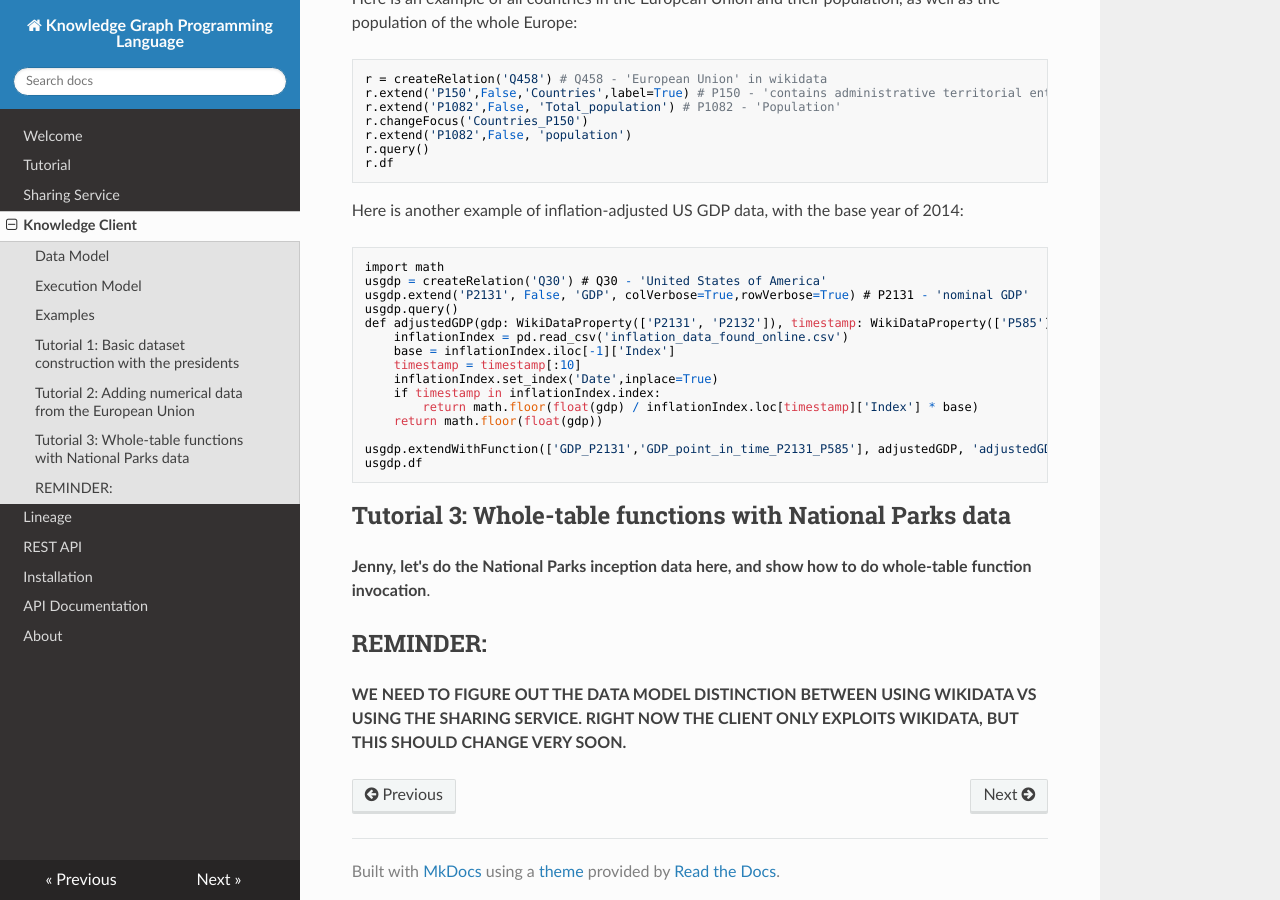
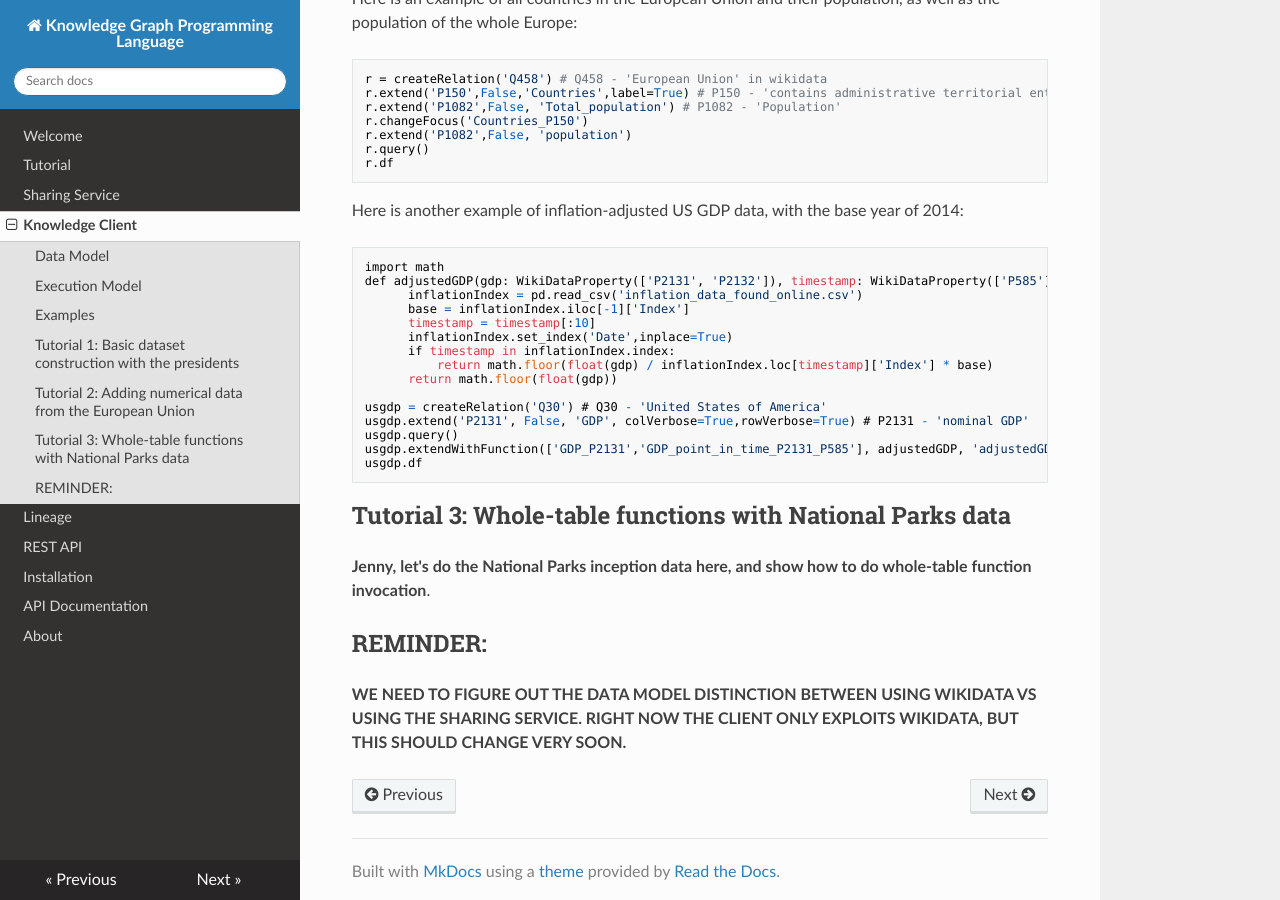
Before and after one commit to mikecafarella/KNP, an MkDocs documentation site: the page built from docs/knowledgeclient.md, in a window 1280 px wide and 900 px high, scrolled down 1999 px. Built offline with MkDocs 1.6.1, drawn with Linux system fonts in a browser that asks for light colours; nearby versions of some CDN libraries.

Commit message:
update Tutorials

```diff
--- a/docs/knowledgeclient.md
+++ b/docs/knowledgeclient.md
@@ -63,18 +63,18 @@ Here is an example of all countries in the European Union and their population,
 Here is another example of inflation-adjusted US GDP data, with the base year of 2014:
 
     import math
+    def adjustedGDP(gdp: WikiDataProperty(['P2131', 'P2132']), timestamp: WikiDataProperty(['P585'])):
+          inflationIndex = pd.read_csv('inflation_data_found_online.csv')
+          base = inflationIndex.iloc[-1]['Index']
+          timestamp = timestamp[:10]
+          inflationIndex.set_index('Date',inplace=True)
+          if timestamp in inflationIndex.index:
+              return math.floor(float(gdp) / inflationIndex.loc[timestamp]['Index'] * base)
+          return math.floor(float(gdp))
+
     usgdp = createRelation('Q30') # Q30 - 'United States of America'
     usgdp.extend('P2131', False, 'GDP', colVerbose=True,rowVerbose=True) # P2131 - 'nominal GDP'
     usgdp.query()
-    def adjustedGDP(gdp: WikiDataProperty(['P2131', 'P2132']), timestamp: WikiDataProperty(['P585'])):
-        inflationIndex = pd.read_csv('inflation_data_found_online.csv')
-        base = inflationIndex.iloc[-1]['Index']
-        timestamp = timestamp[:10]
-        inflationIndex.set_index('Date',inplace=True)
-        if timestamp in inflationIndex.index:
-            return math.floor(float(gdp) / inflationIndex.loc[timestamp]['Index'] * base)
-        return math.floor(float(gdp))
-
     usgdp.extendWithFunction(['GDP_P2131','GDP_point_in_time_P2131_P585'], adjustedGDP, 'adjustedGDP_P2131') # base 2014
     usgdp.df
 
```
